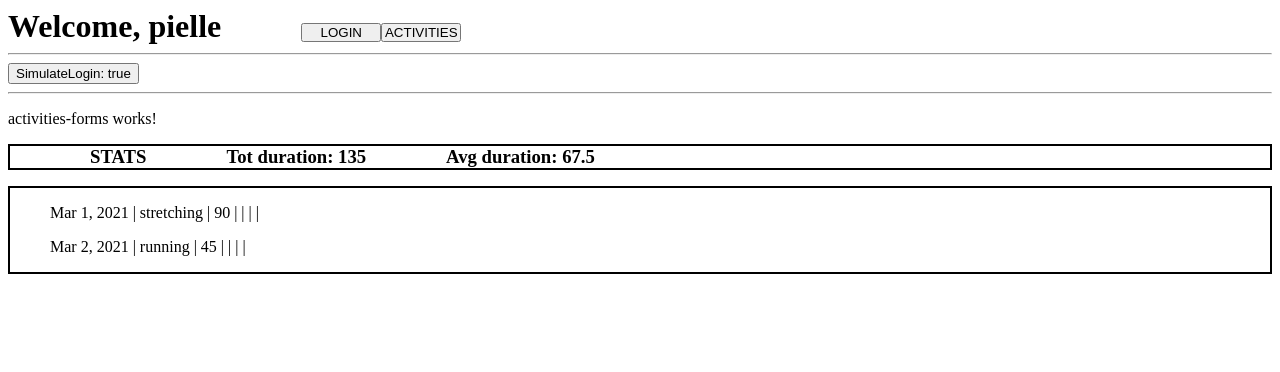
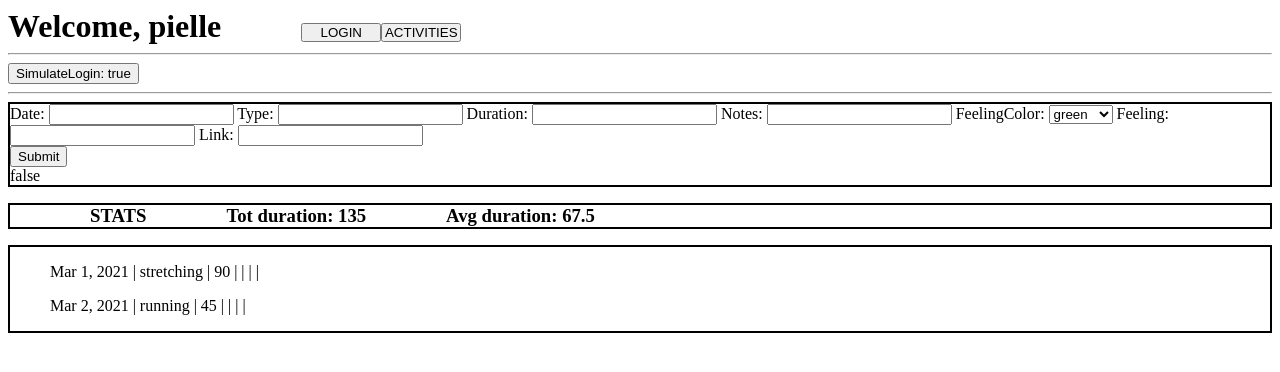
Before and after one commit to pielle87/FitTracker, an Angular app: page /activities in a window 1280 px wide. Shown: the top 372 px of the page. Built offline with nearby package versions, Linux system fonts and the light colour scheme.

Commit message:
first commit 'ActivitiesForm'

```diff
--- a/src/app/features/activities-page/activities-forms/activities-forms.component.css
+++ b/src/app/features/activities-page/activities-forms/activities-forms.component.css
@@ -0,0 +1,5 @@
+:host {
+  display: block;
+  border: 2px solid black;
+  margin-bottom: 1rem;
+}
--- a/src/app/features/activities-page/activities-forms/activities-forms.component.html
+++ b/src/app/features/activities-page/activities-forms/activities-forms.component.html
@@ -1 +1,35 @@
-<p>activities-forms works!</p>
+<form [formGroup]="activityForm">
+  <label>
+    Date:
+    <input type="text" formControlName="date">
+  </label>
+  <label>
+    Type:
+    <input type="text" formControlName="type" required>
+  </label>
+  <label>
+    Duration:
+    <input type="text" formControlName="duration">
+  </label>
+  <label>
+    Notes:
+    <input type="text" formControlName="notes">
+  </label>
+  <label>
+    FeelingColor:
+    <select formControlName="feelingColor">
+      <option *ngFor="let color of feelingColors | keyvalue">{{color.key}}</option>
+    </select>
+  </label>
+  <label>
+    Feeling:
+    <input type="text" formControlName="feeling">
+  </label>
+  <label>
+    Link:
+    <input type="text" formControlName="link">
+  </label>
+</form>
+<button type="submit">Submit</button>
+
+<div>{{activityForm.valid}}</div> <!-- TODO: remove -->
--- a/src/app/features/activities-page/activities-forms/activities-forms.component.ts
+++ b/src/app/features/activities-page/activities-forms/activities-forms.component.ts
@@ -1,4 +1,6 @@
 import { Component, OnInit } from '@angular/core';
+import { FormBuilder, FormGroup, Validators } from '@angular/forms';
+import { FeelingColors } from 'src/app/_models/activity';
 
 @Component({
   selector: 'app-activities-forms',
@@ -6,10 +8,20 @@ import { Component, OnInit } from '@angular/core';
   styleUrls: ['./activities-forms.component.css']
 })
 export class ActivitiesFormsComponent implements OnInit {
+  feelingColors = FeelingColors;
 
-  constructor() { }
+  activityForm: FormGroup = this.fb.group({
+    date: [''],
+    type: ['', Validators.required],
+    duration: [''],
+    notes: [''],
+    feelingColor: [''],
+    feeling: [''],
+    link: [''],
+  });
+
+  constructor(private fb: FormBuilder) { }
 
   ngOnInit(): void {
   }
-
 }
```
Also changed, not shown: 1 other file (tests, documents, lock files or other folders).
